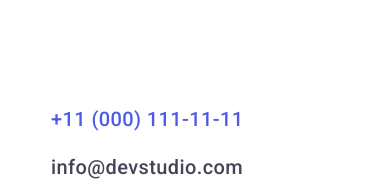
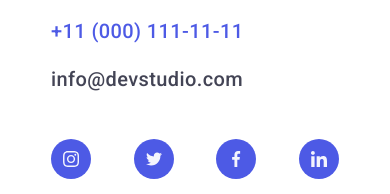
Before and after one commit to ArtemChayka/goit-markup-hw-06, a plain HTML site: page index.html in a window 390 px wide. Both pictures are taken after a click on the button 326 px from the left and 26 px from the top of the page. Shown: the part 625-819 px from the top of the page. Drawn offline with nearby package versions, Linux system fonts and the light colour scheme.

Commit message:
11.03.25 5

```diff
--- a/css/styles-old.css
+++ b/css/styles-old.css
@@ -5,7 +5,7 @@
 
 
 
-
+/* modal class="is-open" */
 
 .backdrop {
 	position: fixed;
--- a/css/styles.css
+++ b/css/styles.css
@@ -318,6 +318,7 @@ address {
 	display: flex;
 	flex-direction: column;
 	gap: 24px;
+	margin: auto 0 48px;
 }
 .mobile-menu-address-link {
 	font-weight: 500;
@@ -328,6 +329,11 @@ address {
 }
 .mobile-menu-address-link.one {
 	color: #4d5ae5;
+}
+.team-card-list-mobile-menu {
+	display: flex;
+	justify-content: space-between;
+	gap: 40px;
 }
 
 /* hero mobile */
@@ -571,7 +577,6 @@ address {
 	display: flex;
 	align-items: center;
 	justify-content: center;
-	flex-direction: row;
 	gap: 24px;
 }
 .card {
--- a/index.html
+++ b/index.html
@@ -59,18 +59,34 @@
             <li><a href="" class="mobile-menu-nav-list-item">Contacts</a></li>
           </ul>
         </nav>
-        <address>
+        <address class="address">
           <ul class="mobile-menu-address-list">
             <li><a href="mailto:info@devstudio.com" class="mobile-menu-address-link one">+11 (000) 111-11-11</a></li>
             <li><a href="tel:+110001111111" class="mobile-menu-address-link">info@devstudio.com</a></li>
           </ul>
         </address>
-        <ul>
-          <li><a href=""></a></li>
-          <li><a href=""></a></li>
-          <li><a href=""></a></li>
-          <li><a href=""></a></li>
-        </ul>
+        <ul class="team-card-list-mobile-menu ">
+                <li class="card-item">
+                  <a class="card-link" href=""><svg class="card-icon" width="16" height="16">
+                      <use href="./images/icons.svg#icon-instagram"></use>
+                    </svg></a>
+                </li>
+                <li class="card-item">
+                  <a class="card-link" href=""><svg class="card-icon" width="16" height="16">
+                      <use href="./images/icons.svg#icon-twitter"></use>
+                    </svg></a>
+                </li>
+                <li class="card-item">
+                  <a class="card-link" href=""><svg class="card-icon" width="16" height="16">
+                      <use href="./images/icons.svg#icon-facebook"></use>
+                    </svg></a>
+                </li>
+                <li class="card-item">
+                  <a class="card-link" href=""><svg class="card-icon" width="16" height="16">
+                      <use href="./images/icons.svg#icon-linkedin"></use>
+                    </svg></a>
+                </li>
+              </ul>
       </div>
 
     </div>
```
